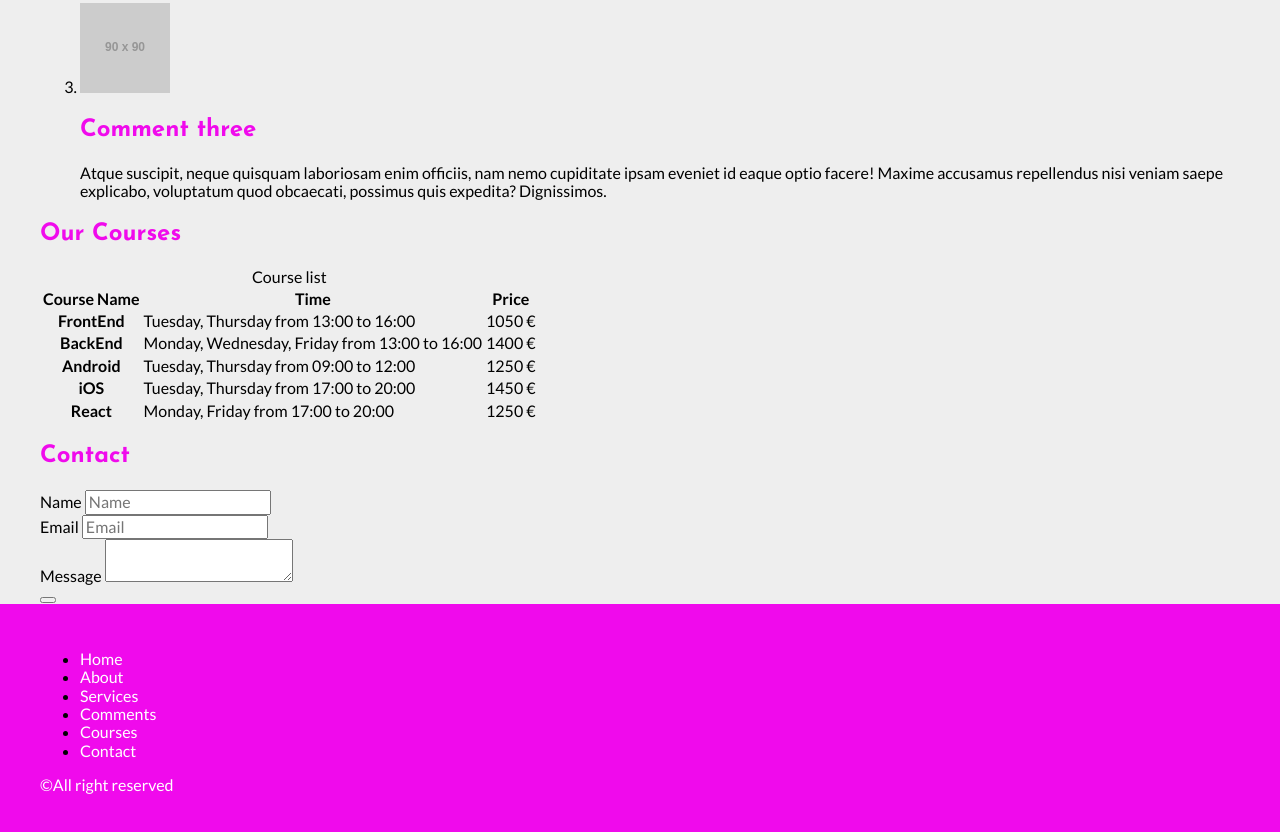
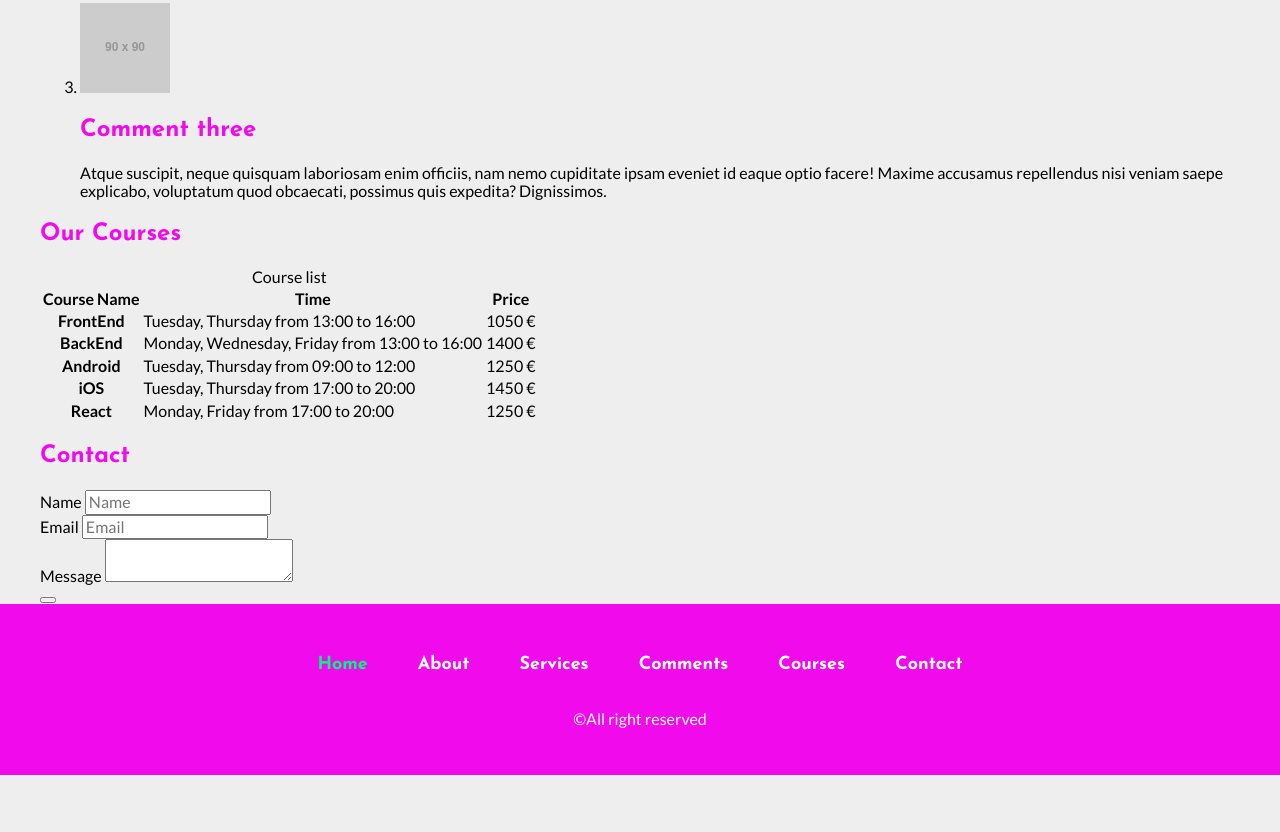
Before and after one commit to djordjevic-zoran/LearningSass6, a plain HTML site: page public_html/index.html in a window 1280 px wide. Shown: the part 1218-2050 px from the top of the page. After the commit the page ends 1993 px from the top, so only its background shows below. Drawn offline with nearby package versions, Linux system fonts and the light colour scheme; files that its build step writes are made by us from their sources; placeholder pictures from the web are drawn by us.

Commit message:
cheange footer sass6

```diff
--- a/public_html/index.html
+++ b/public_html/index.html
@@ -207,7 +207,7 @@
             <div class="container">
                 <nav>
                     <ul>
-                        <li><a href="#home">Home</a></li>
+                        <li><a class="active" href="#home">Home</a></li>
                         <li><a href="#about">About</a></li>
                         <li><a href="#service">Services</a></li>
                         <li><a href="#comments">Comments</a></li>
--- a/public_html/scss/partials/_footer.scss
+++ b/public_html/scss/partials/_footer.scss
@@ -1,13 +1,70 @@
 
 $footer-bg: $purple;
 $footer-color: $white;
-
+$footer-nav-fonts: $josefin;
+$footer-link-color: $green;
 
 
 footer{
     padding: 30px 0;
     background-color: $footer-bg;
+
+    .container{
+        ul{
+            list-style: none;
+            padding-left: 0;
+            margin-bottom: 30px;
+            li{
+                a{
+                    display: block;
+                    text-align: center;
+                    color: $footer-color;
+                    font-family: $footer-nav-fonts;
+                    font-weight: $font-bold;
+                    padding: 5px 0;
+                    font-size: 1.8rem;
+
+                    &:hover , &.active{
+                        color: $footer-link-color;
+                    }
+                }
+            } // li end
+        } // ul end
+
+        .copyright{
+            color: $footer-color;
+            text-align: center;
+        }
+    } // container end
 }
-footer a, footer p{
-    color: $footer-color;
+
+@media(min-width: 768px){
+    footer{
+        .container{
+            ul{
+                display: flex;
+                justify-content: center;
+                align-items: center;
+                li{
+                    a{
+                        padding: 5px 15px;
+                    }
+                } // li end
+            } // ul end
+        } // container end
+    }
 }
+
+@media(min-width: 992px){
+    footer{
+        .container{
+            ul{
+                li{
+                    a{
+                        padding: 5px 25px;
+                    }
+                } // li end
+            } // ul end
+        } // container end
+    }
+}
```
Also changed, not shown: public_html/css/theme.css, 1 other file.
